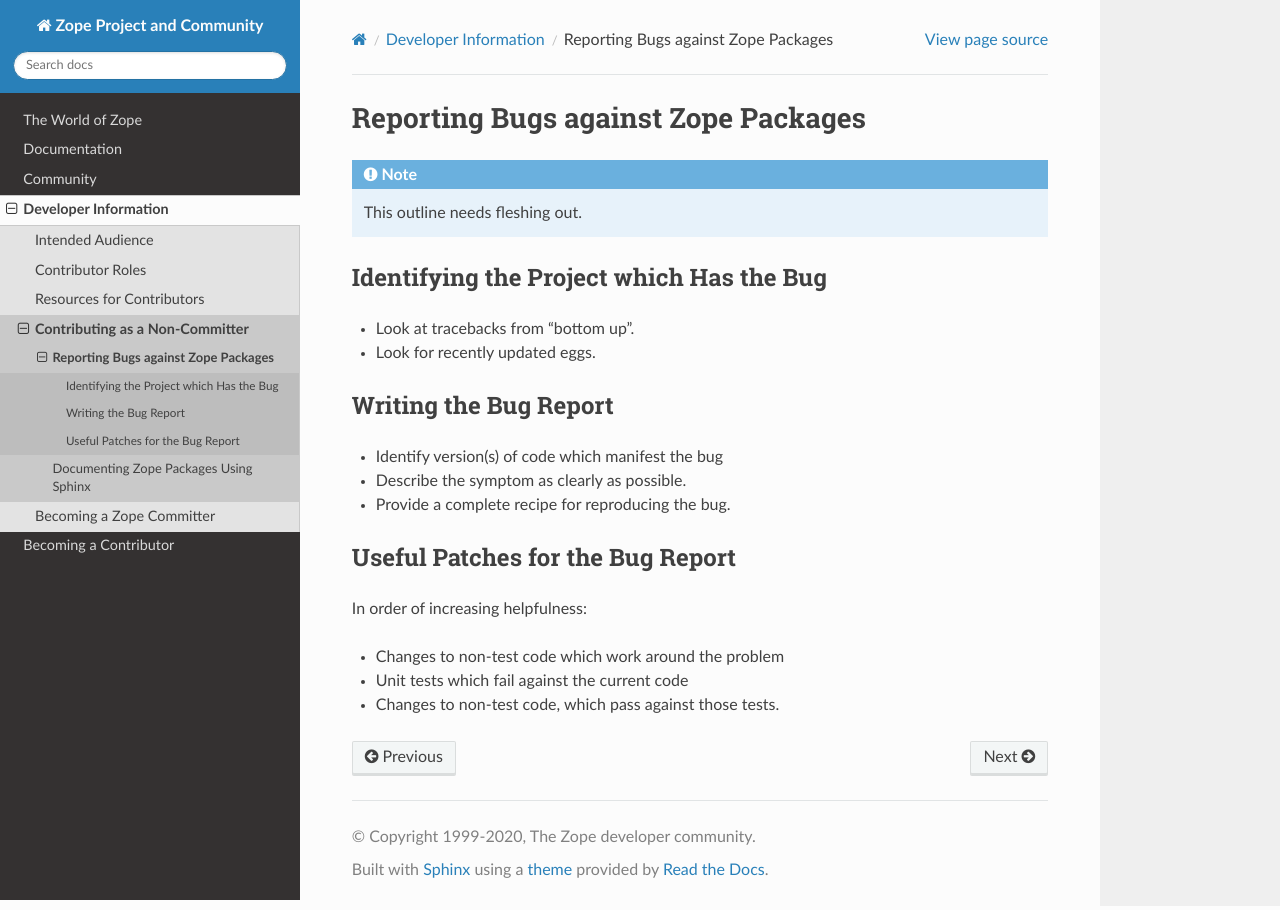
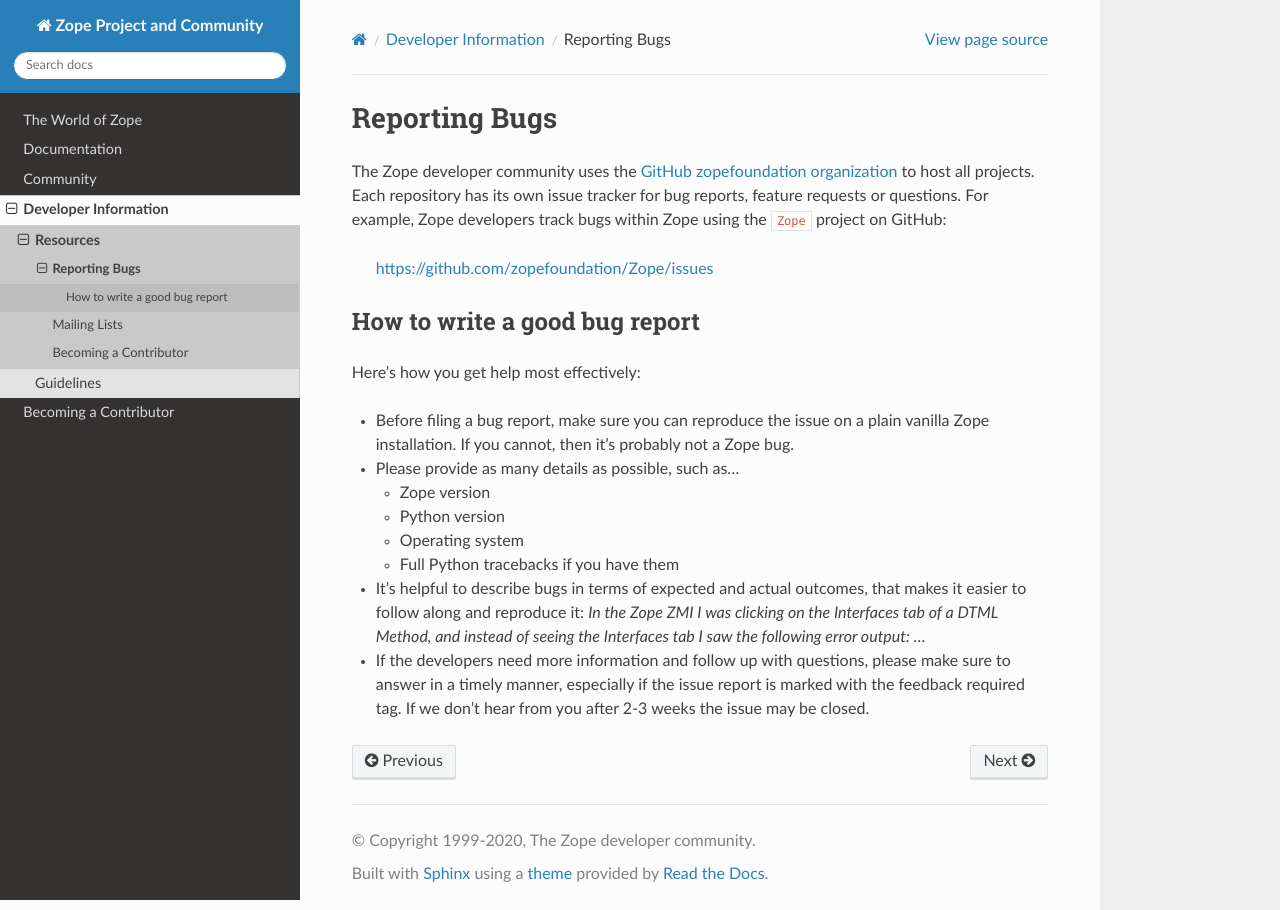
Before and after one commit to zopefoundation/www.zope.org, a Sphinx documentation site: the page built from docs/developer/reporting-bugs.rst, in a window 1280 px wide. Built offline with Sphinx 7.4.7 and the Read the Docs theme 2.0.0, drawn with Linux system fonts in a browser that asks for light colours.

```diff
--- a/docs/developer/index.rst
+++ b/docs/developer/index.rst
@@ -1,63 +1,44 @@
 Developer Information
 =====================
-
-Intended Audience
------------------
 
 This guide is for developers who are working **on** the various Zope-related
 software projects, rather than for developers who work **with** those
 projects' released software to build applications.  Developers in the
-latter category should visit :doc:`/documentation/index` instead.
+latter category should visit the general :doc:`/documentation/index` section
+instead.
+
+The projects under the zopefoundation GitHub organization are open source and
+welcome contributions in different forms:
+
+* bug reports
+* code improvements and bug fixes
+* documentation improvements
+* pull request reviews
+
+For any changes in the repository besides trivial typo fixes you are required
+to sign the contributor agreement. See :doc:`becoming-a-committer` for details.
 
 
-Contributor Roles
------------------
-
-There are many different ways you might contribute to a Zope-related
-project.  This guide tries to allow for different levels of participation
-in such projects.  For instance:
-
-- Susan might find a bug in the project while using the project's
-  software in her own application.
-
-- Later, she might volunteer to help triage and fix bugs during a bugday.
-
-- She might attend a sprint to work on an important new feature in the
-  project with other volunteers.
-
-- Eventually, Susan might volunteer to assume responsibility with other
-  team members for the ongoing maintenance and release management of the
-  project.
-
-
-Resources for Contributors
---------------------------
+Resources
+---------
 
 Visit https://github.com/zopefoundation to see and browse all repositories
 maintained by the Zope developer community.
 
 .. toctree::
-   :maxdepth: 2
+   :maxdepth: 1
 
-   bug-trackers
+   reporting-bugs
    mailing-lists
-   development-culture
+   becoming-a-committer
 
 
-Contributing as a Non-Committer
--------------------------------
+Guidelines
+----------
 
 .. toctree::
    :maxdepth: 2
 
-   reporting-bugs
+   guidelines
    sphinx-documentation
-
-
-Becoming a Zope Committer
--------------------------
-
-.. toctree::
-   :maxdepth: 2
-
-   becoming-a-committer
+   python2
--- a/docs/developer/reporting-bugs.rst
+++ b/docs/developer/reporting-bugs.rst
@@ -1,36 +1,36 @@
-Reporting Bugs against Zope Packages
-====================================
+Reporting Bugs
+==============
 
-.. note::
+The Zope developer community uses the `GitHub zopefoundation organization
+<https://github.com/zopefoundation>`_ to host all projects. Each repository
+has its own issue tracker for bug reports, feature requests or questions.
+For example, Zope developers track bugs within Zope using the ``Zope``
+project on GitHub:
 
-   This outline needs fleshing out.
+ https://github.com/zopefoundation/Zope/issues
 
 
-Identifying the Project which Has the Bug
------------------------------------------
+How to write a good bug report
+------------------------------
 
-- Look at tracebacks from "bottom up".
+Here's how you get help most effectively:
 
-- Look for recently updated eggs.
+- Before filing a bug report, make sure you can reproduce the issue on a plain
+  vanilla Zope installation. If you cannot, then it's probably not a Zope bug.
 
+- Please provide as many details as possible, such as...
 
-Writing the Bug Report
-----------------------
+  - Zope version
+  - Python version
+  - Operating system
+  - Full Python tracebacks if you have them
 
-- Identify version(s) of code which manifest the bug
+- It's helpful to describe bugs in terms of expected and actual outcomes, that
+  makes it easier to follow along and reproduce it: *In the Zope ZMI I was
+  clicking on the Interfaces tab of a DTML Method, and instead of seeing the
+  Interfaces tab I saw the following error output: ...*
 
-- Describe the symptom as clearly as possible.
-
-- Provide a complete recipe for reproducing the bug.
-
-
-Useful Patches for the Bug Report
----------------------------------
-
-In order of increasing helpfulness:
-
-- Changes to non-test code which work around the problem
-
-- Unit tests which fail against the current code
-
-- Changes to non-test code, which pass against those tests.
+- If the developers need more information and follow up with questions, please
+  make sure to answer in a timely manner, especially if the issue report is
+  marked with the feedback required tag. If we don't hear from you after 2-3
+  weeks the issue may be closed.
--- a/docs/developer/sphinx-documentation.rst
+++ b/docs/developer/sphinx-documentation.rst
@@ -1,5 +1,5 @@
-Documenting Zope Packages Using Sphinx
-======================================
+Documenting code with Sphinx
+============================
 
 .. note::
 
```
Also changed, not shown: docs/developer/bug-trackers.rst (deleted, +0 -16 lines), docs/developer/guidelines.rst (renamed from docs/developer/development-culture.rst, +29 -36 lines), docs/developer/python2.rst (added, +105 -0 lines).
